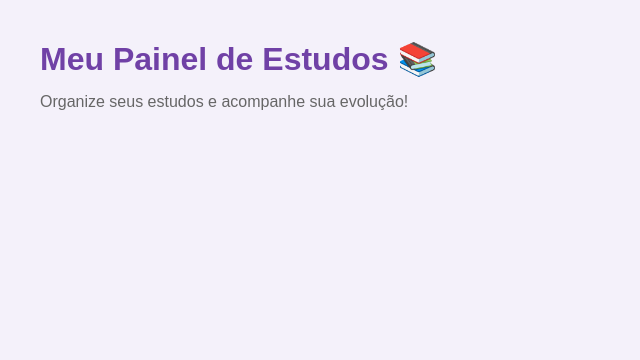
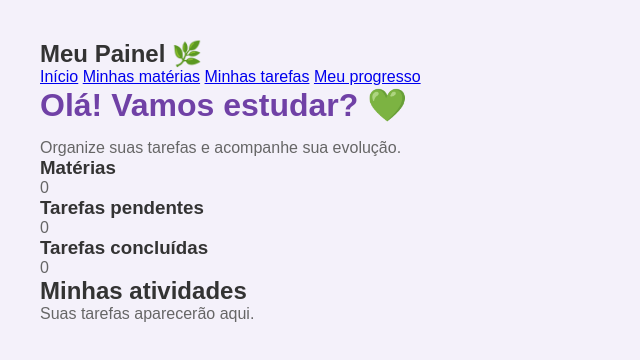
Before and after one commit to crisrocha24/Desenvolvimento-Web, a plain HTML site: page index.html in a window 1280 px wide. Shown: the whole page, without its empty margins (0-640 px from the left). Drawn offline with Linux system fonts and the light colour scheme.

Commit message:
Update index.html

```diff
--- a/index.html
+++ b/index.html
@@ -1,17 +1,59 @@
 
 <!DOCTYPE html>
 <html lang="pt-BR">
+
 <head>
     <meta charset="UTF-8">
     <meta name="viewport" content="width=device-width, initial-scale=1.0">
     <title>Meu Painel de Estudos</title>
     <link rel="stylesheet" href="style.css">
 </head>
+
 <body>
 
-    <h1>Meu Painel de Estudos 📚</h1>
+    <aside class="menu">
+        <h2>Meu Painel 🌿</h2>
 
-    <p>Organize seus estudos e acompanhe sua evolução!</p>
+        <nav>
+            <a href="#" class="ativo">Início</a>
+            <a href="#">Minhas matérias</a>
+            <a href="#">Minhas tarefas</a>
+            <a href="#">Meu progresso</a>
+        </nav>
+    </aside>
+
+    <main class="conteudo">
+
+        <header>
+            <h1>Olá! Vamos estudar? 💚</h1>
+            <p>Organize suas tarefas e acompanhe sua evolução.</p>
+        </header>
+
+        <section class="resumo">
+
+            <div class="cartao">
+                <h3>Matérias</h3>
+                <p>0</p>
+            </div>
+
+            <div class="cartao">
+                <h3>Tarefas pendentes</h3>
+                <p>0</p>
+            </div>
+
+            <div class="cartao">
+                <h3>Tarefas concluídas</h3>
+                <p>0</p>
+            </div>
+
+        </section>
+
+        <section class="tarefas">
+            <h2>Minhas atividades</h2>
+            <p>Suas tarefas aparecerão aqui.</p>
+        </section>
+
+    </main>
 
 </body>
 </html>
```
